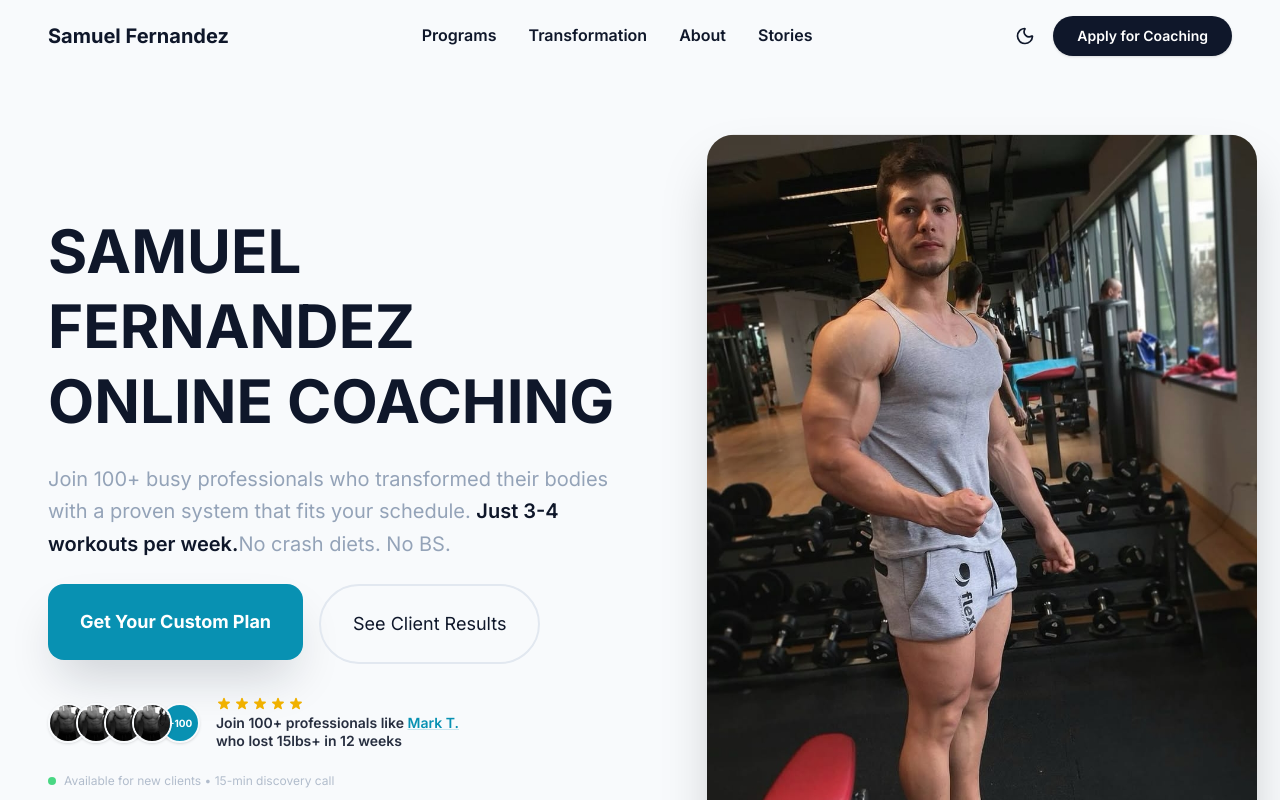
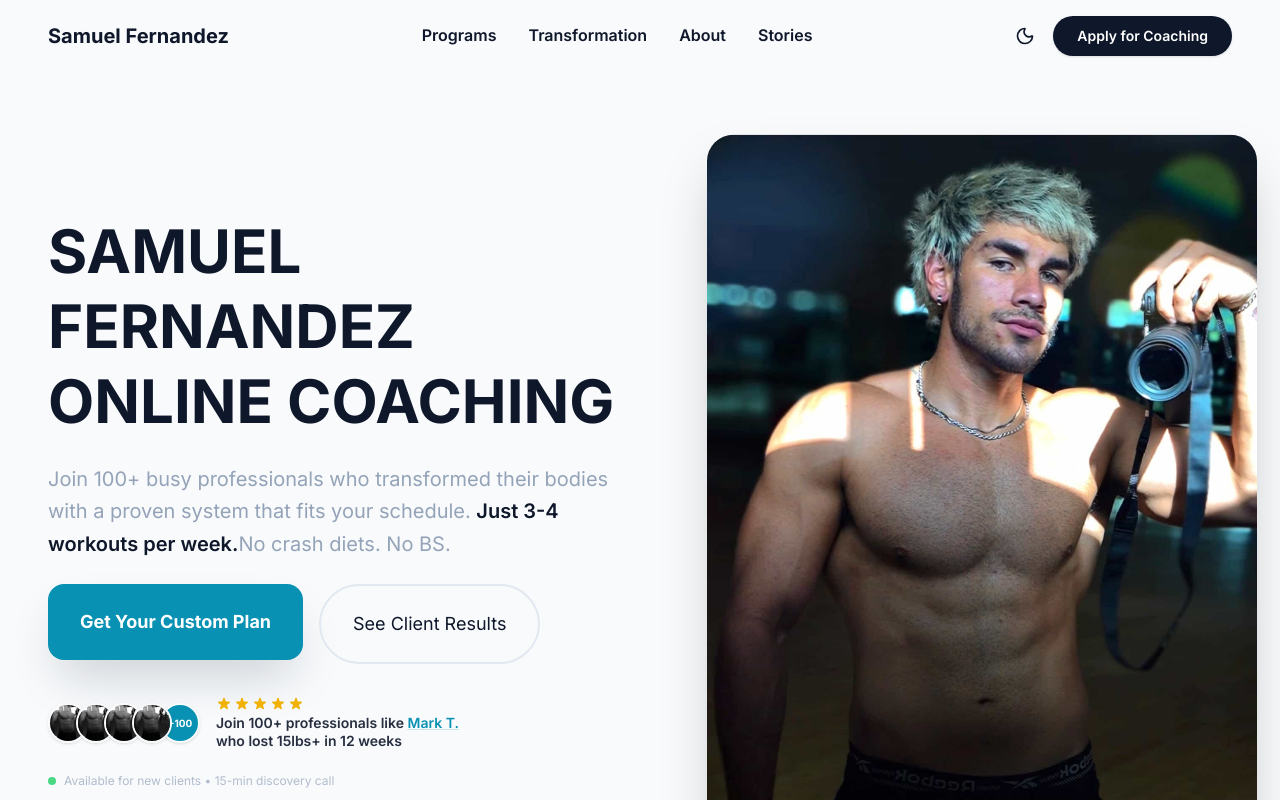
Before and after one commit to aditya0xd/coaching-ui, a Next.js app: page / in a window 1280 px wide. Shown: the top 800 px of the page. Built offline with nearby package versions, Linux system fonts and the light colour scheme.

Commit message:
changed hero image

```diff
--- a/components/Hero.tsx
+++ b/components/Hero.tsx
@@ -101,7 +101,7 @@ export function Hero({ name }: HeroProps) {
       <div className="flex-1 w-full max-w-[500px] relative">
         <div className="relative aspect-3/4 w-full">
           <Image
-            src="/qq.jpg"
+            src="/ee11.jpg"
             alt="Anthony Bell Profile"
             fill
             className="object-cover object-top scale-110 rounded-[24px] shadow-2xl"
```
